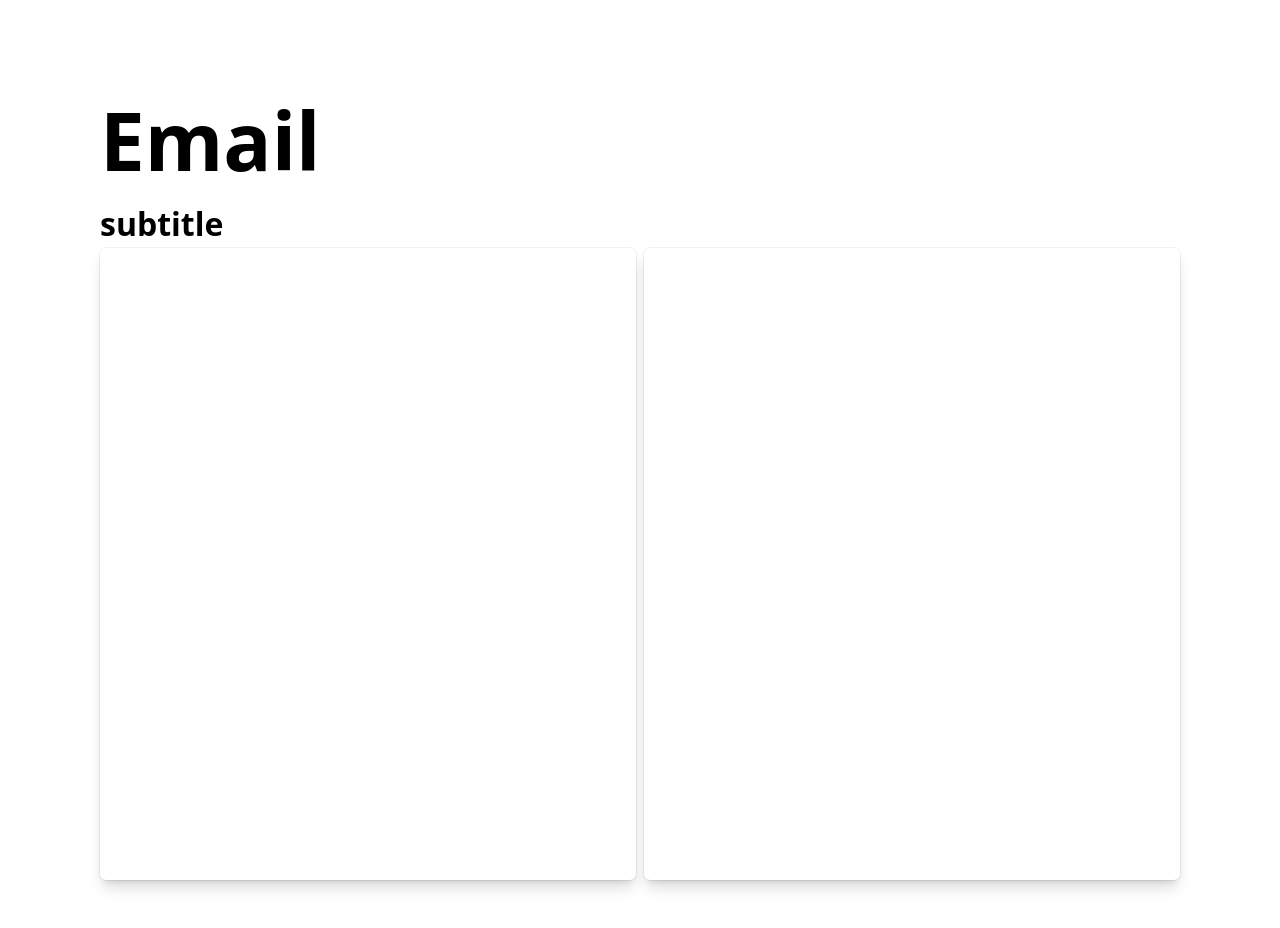
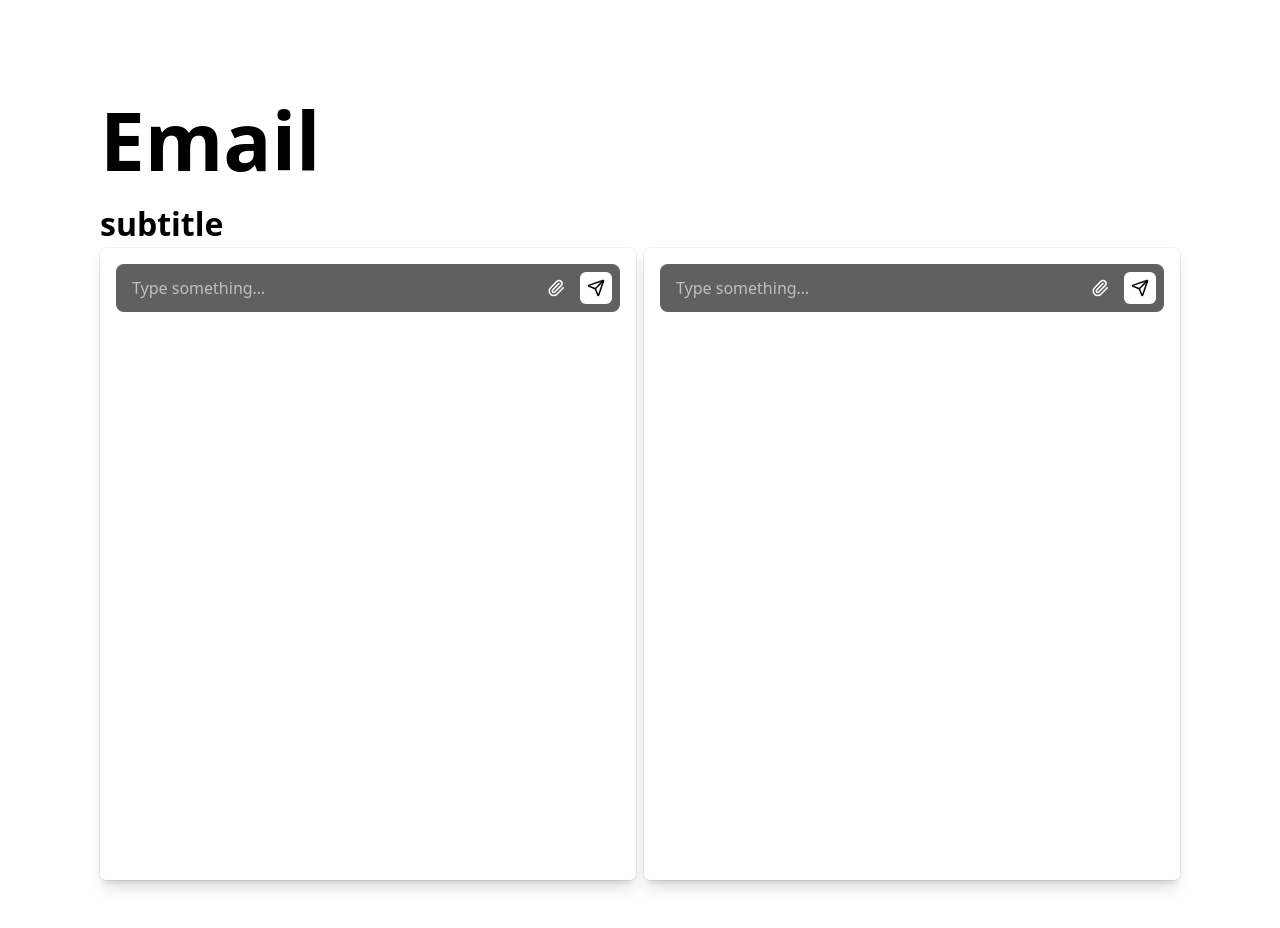
Before and after one commit to HenriqueMichelini/autou-junior-developer-test, a React (Vite) app in the folder react/: page / in a window 1280 px wide. Shown: the top 928 px of the page. Built offline with nearby package versions, Linux system fonts and the light colour scheme.

Commit message:
feat: created textfield

```diff
--- a/react/package.json
+++ b/react/package.json
@@ -11,6 +11,7 @@
   },
   "dependencies": {
     "@tailwindcss/vite": "^4.1.18",
+    "lucide-react": "^0.563.0",
     "react": "^19.2.0",
     "react-dom": "^19.2.0"
   },
--- a/react/src/components/page-wrapper/content-area/form-section/FormSection.tsx
+++ b/react/src/components/page-wrapper/content-area/form-section/FormSection.tsx
@@ -1,9 +1,10 @@
+import TextField from "./text-field/TextField";
+
 function FormSection() {
   return (
-    <div
-      className="bg-white w-[50%] h-full rounded-md shadow-lg shadow-black/15
- ring-1 ring-black/5"
-    ></div>
+    <div className="bg-white w-[50%] h-full rounded-md shadow-lg shadow-black/15 ring-1 ring-black/5 p-4">
+      <TextField />
+    </div>
   );
 }
 
--- a/react/src/components/page-wrapper/content-area/form-section/text-field/TextField.tsx
+++ b/react/src/components/page-wrapper/content-area/form-section/text-field/TextField.tsx
@@ -1,5 +1,66 @@
+import { Paperclip, Send } from "lucide-react";
+
 function TextField() {
-  return <div className="flex flex-row bg-[#606060] rounded-sm"></div>;
+  return (
+    <div
+      className="
+        flex items-center gap-2
+        w-full h-12
+        bg-[#606060]
+        rounded-lg
+        px-2
+        focus-within:ring-2
+        focus-within:ring-white/30
+      "
+    >
+      {/* Text input */}
+      <input
+        type="text"
+        placeholder="Type something…"
+        className="
+          flex-1
+          h-full
+          bg-transparent
+          text-white
+          placeholder-white/60
+          outline-none
+          px-2
+        "
+      />
+
+      {/* File upload */}
+      <label
+        className="
+          flex items-center justify-center
+          w-8 h-8
+          rounded-md
+          text-white
+          hover:bg-white/20
+          transition
+          cursor-pointer
+        "
+      >
+        <Paperclip size={18} />
+        <input type="file" className="hidden" />
+      </label>
+
+      {/* Submit */}
+      <button
+        type="submit"
+        className="
+          flex items-center justify-center
+          w-8 h-8
+          rounded-md
+          bg-white
+          text-black
+          hover:bg-white/90
+          transition
+        "
+      >
+        <Send size={18} />
+      </button>
+    </div>
+  );
 }
 
 export default TextField;
```
Also changed, not shown: 1 other file (tests, documents, lock files or other folders).
